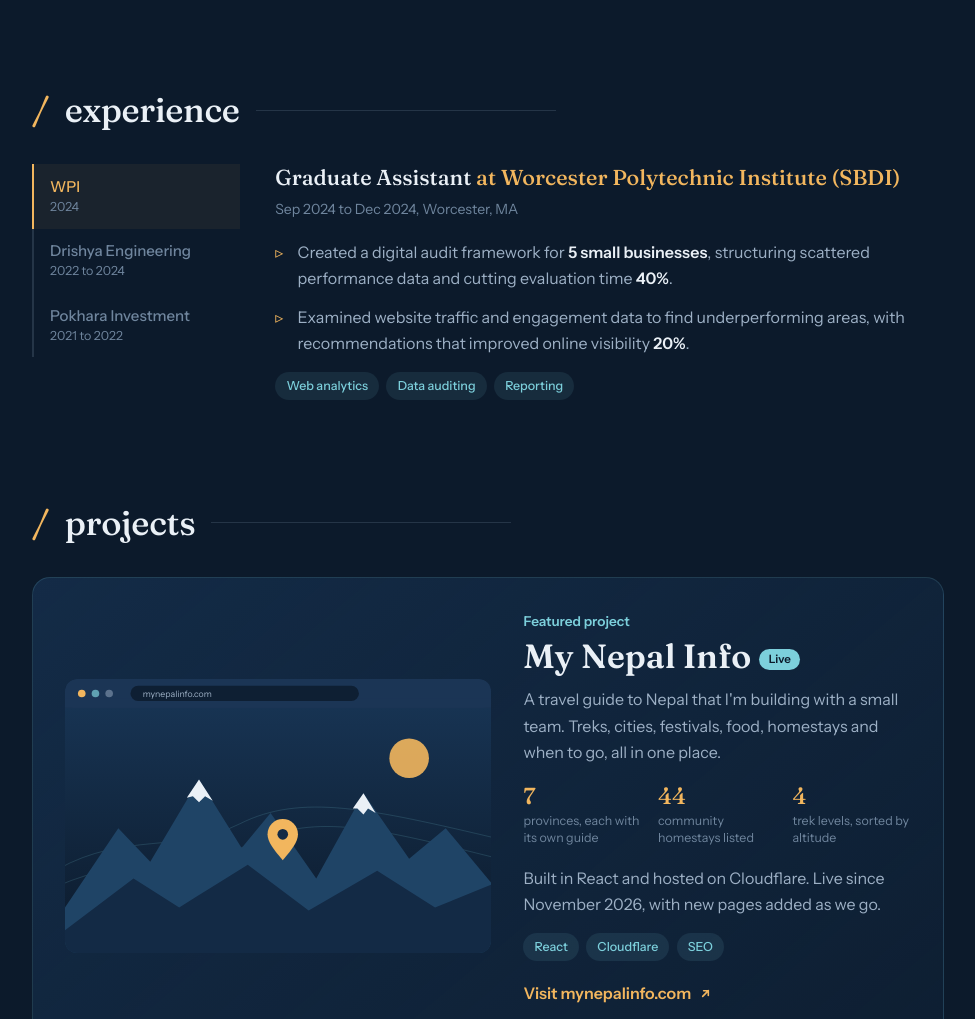
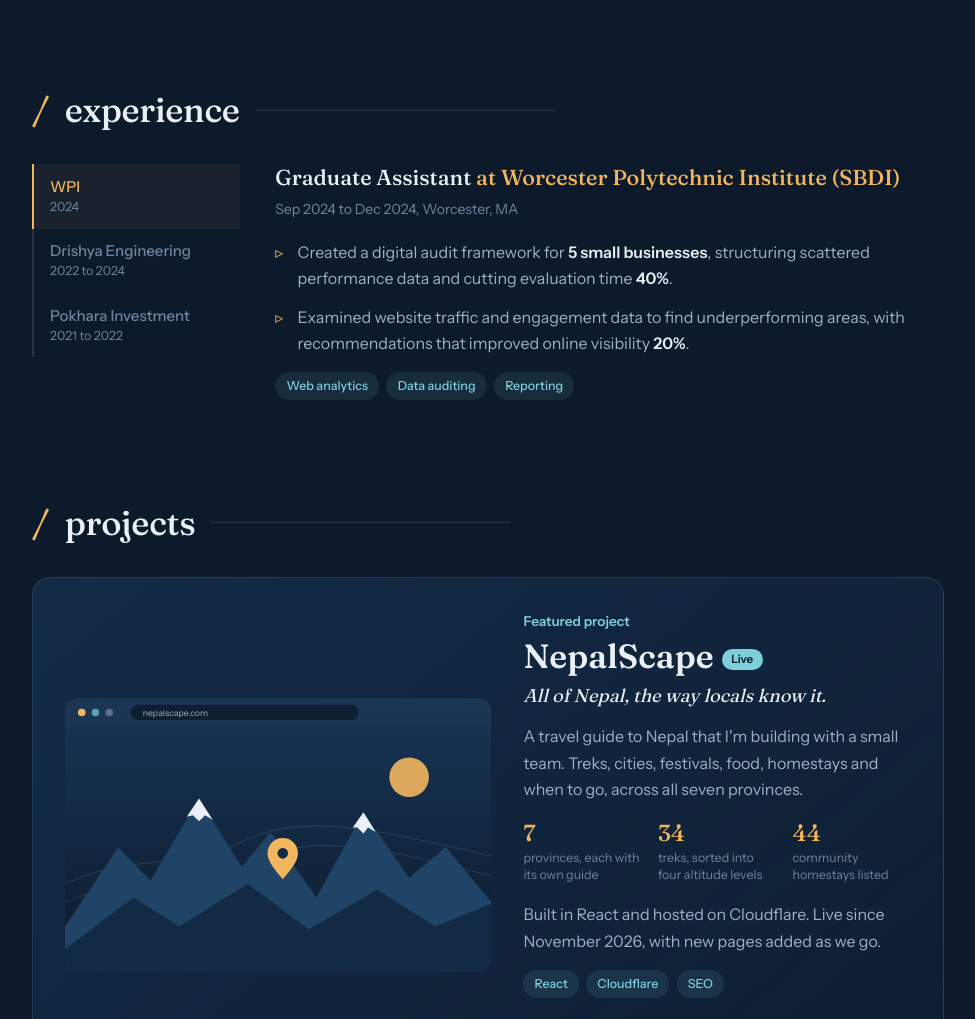
Before and after one commit to bidhanadhikari8119/bidhanadhikari8119.github.io, a plain HTML site: page index.html in a window 1280 px wide. Shown: the part 1781-2800 px from the top of the page, without its empty margins (247-1222 px from the left). Drawn offline with Linux system fonts and the light colour scheme.

Commit message:
Rename My Nepal Info to NepalScape, add its vision line

```diff
--- a/index.html
+++ b/index.html
@@ -161,6 +161,9 @@
     content: ""; flex: none; width: 7px; height: 7px; border-radius: 50%;
     background: var(--glacier); box-shadow: 0 0 0 4px rgba(124, 207, 219, .15); transform: translateY(-1px);
   }
+  .building { margin: .6rem 0 0; font-size: .92rem; color: var(--mist-2); padding-left: 1.05rem; }
+  .building a { color: var(--snow); font-weight: 600; text-decoration: underline; text-decoration-color: rgba(242, 182, 94, .55); text-underline-offset: 3px; }
+  .building a:hover { color: var(--saffron); }
   .cta { display: flex; flex-wrap: wrap; gap: .9rem; margin-top: 2rem; }
   .btn {
     display: inline-flex; align-items: center; gap: .55rem; cursor: pointer;
@@ -259,6 +262,7 @@
   .feature h3 { margin: 0 0 .7rem; color: var(--snow); font: 600 clamp(1.6rem, 3vw, 2.1rem)/1.1 var(--display); }
   .feature h3 a { text-decoration: none; }
   .feature h3 a:hover { color: var(--saffron); }
+  .vision { margin: -.2rem 0 .9rem; color: var(--snow); font: italic 400 1.15rem/1.4 var(--display); }
 
   .readouts { display: grid; grid-template-columns: repeat(3, minmax(0, 1fr)); gap: 1rem; margin: 1.1rem 0; padding: 0; list-style: none; }
   .readouts li { display: flex; flex-direction: column; }
@@ -461,6 +465,7 @@
       <p class="hero-sub">Data &amp; Business Analyst</p>
       <p class="hero-desc">Finance background, MS in Business Analytics from WPI. I work mostly in SQL, Python, Excel and Power BI. From Pokhara, Nepal, now in Boston.</p>
       <p class="status">Open to analyst roles.</p>
+      <p class="building">Also building <a href="https://nepalscape.com" target="_blank" rel="noopener">NepalScape</a>: all of Nepal, the way locals know it.</p>
       <div class="cta">
         <a class="btn btn-main" href="mailto:bidhan.adhikari007@gmail.com">
           <svg viewBox="0 0 24 24" fill="none" stroke="currentColor" stroke-width="2" stroke-linecap="round" stroke-linejoin="round"><rect x="2.5" y="4.5" width="19" height="15" rx="2.5"/><path d="m3.5 6.5 8.5 6 8.5-6"/></svg>
@@ -486,7 +491,7 @@
       <div class="prose">
         <p>I started out in finance. Back home in Pokhara, I spent more than two years at an engineering firm reading campaign data, cleaning government property records, and building the Excel reports leadership used to run the business. That work helped cut customer acquisition costs <strong>15%</strong> and operating costs <strong>14%</strong>.</p>
         <p>I then moved to the US for an MS in Business Analytics at Worcester Polytechnic Institute (<strong>4.00 GPA</strong>, May 2026) to go deeper into SQL, Python and machine learning. My capstone modeled energy use across <strong>85,000+</strong> New York City buildings to price their exposure to carbon penalties.</p>
-        <p>On the side, I'm building <a href="https://mynepalinfo.com" target="_blank" rel="noopener">My Nepal Info</a> with a small team, a travel guide to Nepal. I started it because good information about traveling there is scattered and hard to find.</p>
+        <p>On the side, I'm building <a href="https://nepalscape.com" target="_blank" rel="noopener">NepalScape</a> with a small team, a travel guide to Nepal. I started it because good information about traveling there is scattered and hard to find.</p>
         <p class="tools-intro">Tools I use most:</p>
         <ul class="tools">
           <li>SQL (MySQL, SQL Server)</li>
@@ -633,7 +638,7 @@
       <div class="contact-links">
         <a href="https://www.linkedin.com/in/bidhan-adhikari-a67582269" target="_blank" rel="noopener">LinkedIn</a>
         <a href="https://github.com/bidhanadhikari8119" target="_blank" rel="noopener">GitHub</a>
-        <a href="https://mynepalinfo.com" target="_blank" rel="noopener">My Nepal Info</a>
+        <a href="https://nepalscape.com" target="_blank" rel="noopener">NepalScape</a>
       </div>
     </div>
   </section>
@@ -656,22 +661,24 @@ const GITHUB = "https://github.com/bidhanadhikari8119";
 
 // ---------- Projects ----------
 // featured: true shows it as the big card at the top (use it for one project)
+// vision is optional: a one-line vision shown under the featured title
 // linkText is optional; it defaults to "View on GitHub"
 const PROJECTS = [
   {
     featured: true,
-    title: "My Nepal Info",
+    title: "NepalScape",
     badge: "Live",
-    summary: "A travel guide to Nepal that I'm building with a small team. Treks, cities, festivals, food, homestays and when to go, all in one place.",
+    vision: "All of Nepal, the way locals know it.",
+    summary: "A travel guide to Nepal that I'm building with a small team. Treks, cities, festivals, food, homestays and when to go, across all seven provinces.",
     results: [
       ["7", "provinces, each with its own guide"],
+      ["34", "treks, sorted into four altitude levels"],
       ["44", "community homestays listed"],
-      ["4", "trek levels, sorted by altitude"],
     ],
     detail: "Built in React and hosted on Cloudflare. Live since November 2026, with new pages added as we go.",
     tools: ["React", "Cloudflare", "SEO"],
-    link: "https://mynepalinfo.com",
-    linkText: "Visit mynepalinfo.com",
+    link: "https://nepalscape.com",
+    linkText: "Visit nepalscape.com",
   },
   {
     title: "NYC real estate price prediction",
@@ -756,7 +763,7 @@ const FEATURE_ART = `<svg viewBox="0 0 560 360" aria-hidden="true">
   <rect y="0" width="560" height="38" rx="12" fill="#1b3555"/><rect y="26" width="560" height="12" fill="#1b3555"/>
   <circle cx="22" cy="19" r="5" fill="#F2B65E"/><circle cx="40" cy="19" r="5" fill="#7CCFDB" fill-opacity=".7"/><circle cx="58" cy="19" r="5" fill="#9DB0C5" fill-opacity=".5"/>
   <rect x="86" y="9" width="300" height="20" rx="10" fill="#0e1f33"/>
-  <text x="102" y="23.5" font-family="Instrument Sans, sans-serif" font-size="11.5" fill="#9DB0C5">mynepalinfo.com</text>
+  <text x="102" y="23.5" font-family="Instrument Sans, sans-serif" font-size="11.5" fill="#9DB0C5">nepalscape.com</text>
   <rect x="0" y="38" width="560" height="322" fill="url(#sky)"/>
   <circle cx="452" cy="104" r="26" fill="#F2B65E" fill-opacity=".9"/>
   <g fill="none" stroke="#7CCFDB" stroke-opacity=".22">
@@ -781,6 +788,7 @@ if (featured) {
       <div>
         <p class="kicker">Featured project</p>
         <h3><a href="${featured.link}" target="_blank" rel="noopener">${featured.title}</a>${featured.badge ? `<span class="badge">${featured.badge}</span>` : ""}</h3>
+        ${featured.vision ? `<p class="vision">${featured.vision}</p>` : ""}
         <p>${featured.summary}</p>
         ${readoutList(featured.results)}
         <p>${featured.detail}</p>
```
